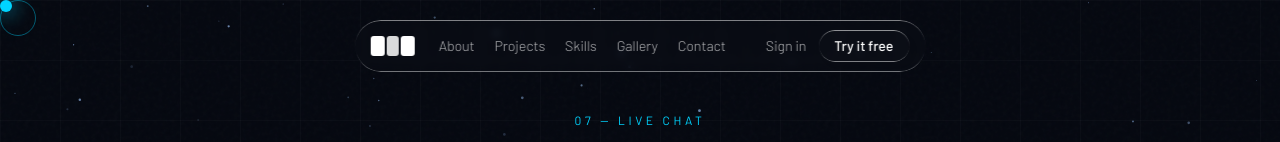
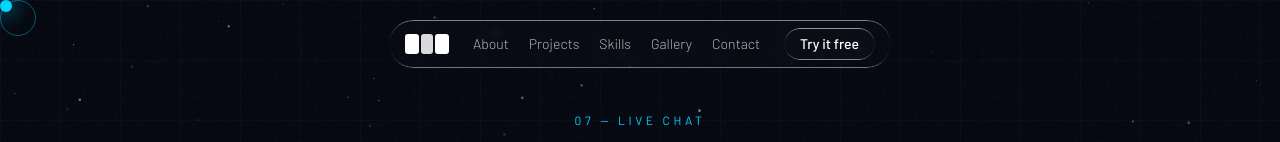
Before and after one commit to Himanshu-2010/Himanshu-2010.github.io, a React (Vite) app: page /chat in a window 1280 px wide. Shown: the top 142 px of the page. Built offline with nearby package versions, Linux system fonts and the light colour scheme; no server answers.

Commit message:
fix: functional nav (route-aware links, active scrollspy, drop Sign in)

```diff
--- a/src/App.jsx
+++ b/src/App.jsx
@@ -112,7 +112,7 @@ export default function App() {
     const t = setTimeout(() => {
       const el = document.getElementById(id);
       if (el) el.scrollIntoView({ behavior: 'smooth' });
-    }, 50);
+    }, 120);
     return () => clearTimeout(t);
   }, [location]);
 
--- a/src/components/Nav.jsx
+++ b/src/components/Nav.jsx
@@ -1,4 +1,5 @@
-import { Link } from 'react-router-dom';
+import { useState, useEffect } from 'react';
+import { Link, useLocation } from 'react-router-dom';
 
 function LogoMark() {
   return (
@@ -10,46 +11,69 @@ function LogoMark() {
   );
 }
 
-const NAV_LINKS = ['About', 'Projects', 'Skills', 'Gallery', 'Contact'];
+const NAV_LINKS = [
+  { label: 'About', id: 'about' },
+  { label: 'Projects', id: 'projects' },
+  { label: 'Skills', id: 'skills' },
+  { label: 'Gallery', id: 'gallery' },
+  { label: 'Contact', id: 'contact' },
+];
 
 export default function Nav() {
-  const go = (id) => (e) => {
+  const [active, setActive] = useState('');
+  const location = useLocation();
+
+  useEffect(() => {
+    const ids = NAV_LINKS.map((l) => l.id);
+    const els = ids.map((id) => document.getElementById(id)).filter(Boolean);
+    if (!els.length) return;
+    const obs = new IntersectionObserver(
+      (entries) => {
+        entries.forEach((e) => {
+          if (e.isIntersecting) setActive(e.target.id);
+        });
+      },
+      { rootMargin: '-45% 0px -45% 0px', threshold: 0 }
+    );
+    els.forEach((el) => obs.observe(el));
+    return () => obs.disconnect();
+  }, [location.pathname]);
+
+  const logoClick = (e) => {
+    if (location.pathname === '/') {
       e.preventDefault();
-    document.getElementById(id)?.scrollIntoView({ behavior: 'smooth' });
+      window.scrollTo({ top: 0, behavior: 'smooth' });
+    }
   };
 
   return (
-    <nav className="fixed top-5 left-1/2 -translate-x-1/2 z-50 whitespace-nowrap">
-      <div className="liquid-glass flex items-center gap-6 rounded px-4 py-2.5">
+    <nav className="fixed top-4 sm:top-5 left-1/2 -translate-x-1/2 z-50">
+      <div className="liquid-glass flex items-center gap-3 sm:gap-6 rounded px-3 sm:px-4 py-2 max-w-[94vw]">
+        <Link to="/" onClick={logoClick} aria-label="Home">
           <LogoMark />
-        <div className="flex items-center gap-5">
+        </Link>
+        <div className="flex items-center gap-3 sm:gap-5">
           {NAV_LINKS.map((l) => (
-            <a
-              key={l}
-              href={`#${l.toLowerCase()}`}
-              onClick={go(l.toLowerCase())}
-              className="text-sm font-body font-light text-white/70 hover:text-white transition-colors duration-200"
+            <Link
+              key={l.id}
+              to={`/#${l.id}`}
+              className={`text-xs sm:text-sm font-body font-light transition-colors duration-200 ${
+                active === l.id
+                  ? 'text-white underline decoration-[var(--accent)] decoration-2 underline-offset-4'
+                  : 'text-white/70 hover:text-white'
+              }`}
             >
-              {l}
-            </a>
+              {l.label}
+            </Link>
           ))}
         </div>
-        <div className="flex items-center gap-3 ml-4">
-          <a
-            href="#contact"
-            onClick={go('contact')}
-            className="text-sm font-body font-light text-white/70 hover:text-white transition-colors duration-200"
-          >
-            Sign in
-          </a>
         <Link
           to="/chat"
-            className="liquid-glass-strong text-sm font-body font-medium text-white rounded px-4 py-1.5 transition-all duration-200 hover:scale-[1.04] hover:shadow-[0_0_16px_2px_rgba(255,255,255,0.12)] active:scale-[0.97]"
+          className="liquid-glass-strong text-xs sm:text-sm font-body font-medium text-white rounded px-3 sm:px-4 py-1.5 transition-all duration-200 hover:scale-[1.04] hover:shadow-[0_0_16px_2px_rgba(255,255,255,0.12)] active:scale-[0.97]"
         >
           Try it free
         </Link>
       </div>
-      </div>
     </nav>
   );
 }
```
Lines whose indentation alone changed are shown as unchanged.
